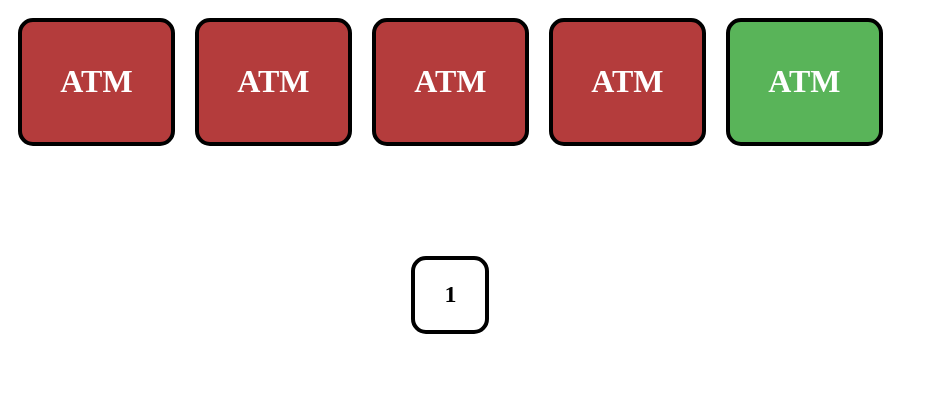
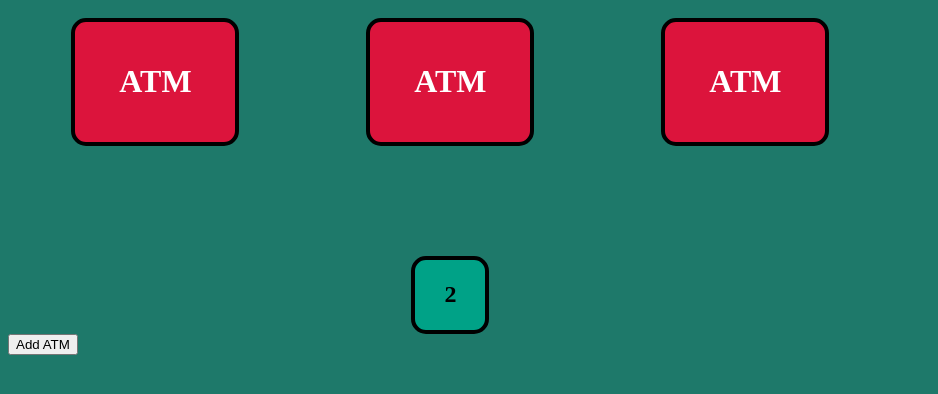
Before and after one commit to lukasbee1/vironIT_JavaScript, a website built with webpack: page dist/index.html in a window 1280 px wide. Shown: the whole page, without its empty margins (0-938 px from the left). Built offline with nearby package versions, Linux system fonts and the light colour scheme.

Commit message:
ui improvements

```diff
--- a/src/components/AtmManager.js
+++ b/src/components/AtmManager.js
@@ -5,20 +5,16 @@ import Logger from './Logger';
 import AtmUI from './UI/AtmUI';
 import QueueUI from './UI/QueueUI';
 
-
 export default class AtmManager extends EventEmitter {
   constructor() {
     super();
     this.count = 0;
     this.atmTable = [];
     this.queue = new Queue();
+    this.queueUI = new QueueUI();
+    this.atmUI = new AtmUI();
     this.logger = new Logger();
-    this.atmUI = new AtmUI();
-    this.queueUI = new QueueUI();
-
   }
-
-
 
   createQueue(min, max) {
     let rand = Math.floor(Math.random() * (max - min + 1) + min);
@@ -38,7 +34,7 @@ export default class AtmManager extends EventEmitter {
 
     this.atmTable.forEach((atm, i) => {
       atm.on('free', () => {
-        this.logger.AtmFree(this.queue.count, i + 1);
+        this.logger.AtmFree(this.queue.count  , i + 1);
         this.atmUI.setFree(i);
       });
     });
@@ -55,6 +51,7 @@ export default class AtmManager extends EventEmitter {
     })
     this.on('foundedAtm', () => {
       this.logger.FoundedFreeAtm();
+      this.atmUI.drawATM(this.count);
     })
   }
 
@@ -76,6 +73,16 @@ export default class AtmManager extends EventEmitter {
     this.emit('foundedAtm', this.atmTable);
   }
 
+  createAtmListener() {
+    let btn = document.createElement('button');
+    let parent = document.getElementById('down')
+
+    btn.innerHTML = 'Add ATM';
+    btn.setAttribute('class', 'btn');
+    btn.setAttribute('id', 'addBtn');
+    parent.appendChild(btn);
+    btn.addEventListener('click', ()  => this.addAtm());
+  }
   isFreeAtm = (atm) => {
     return atm.state === 'free'
   }
@@ -86,7 +93,7 @@ export default class AtmManager extends EventEmitter {
       if (freeAtm) {
         //this.emit('foundedFreeAtm', this.atmTable);
         setTimeout(() => {
-          if (this.queue.getCount() > 0 && freeAtm.state === 'free') {
+        if (this.queue.getCount() > 0 && freeAtm.state === 'free') {
             freeAtm.working();
             if (this.atmTable[this.atmTable.length - 1].getState() === 'busy') {
               this.emit('allBusy');
@@ -101,6 +108,5 @@ export default class AtmManager extends EventEmitter {
     this.queue.on('queueCount', () => {
       this.startWork();
     });
-    this.atmUI.renderATMs();
   }
 }
--- a/src/components/UI/AtmUI.js
+++ b/src/components/UI/AtmUI.js
@@ -8,10 +8,13 @@ export default class AtmUI extends EventEmitter {
   }
   drawATM(i) {
     let atm = document.createElement('div');
+    let entry = document.getElementsByClassName("atms");
+
 
     atm.innerHTML = '<h1>ATM</h1>';
     atm.setAttribute('class', 'atm free');
     atm.setAttribute('id', i);
+    entry[0].appendChild(atm);
 
     this.atmTable.push(atm);
   }
@@ -24,11 +27,17 @@ export default class AtmUI extends EventEmitter {
     atm.setAttribute('class', 'atm free');
   }
 
-  renderATMs() {
-    let entry = document.getElementsByClassName("atms");
+  // renderATMs() {
+  //   let entry = document.getElementsByClassName("atms");
 
-    this.atmTable.forEach(atm => {
-      entry[0].appendChild(atm);
-    });
+  //   this.atmTable.forEach(atm => {
+  //     entry[0].appendChild(atm);
+  //   });
+  // }
+  createAtmButton(id) {
+    let parent = document.getElementById('down')
+    let element = document.getElementById(id);
+    console.log(element);
+
   }
 }
--- a/src/css/style.css
+++ b/src/css/style.css
@@ -1,3 +1,6 @@
+body {
+  background: #1E796A;
+}
 #entry {
   width: 70%;
 }
@@ -20,11 +23,11 @@
 }
 
 .busy {
-  background: rgb(180, 60, 60);
+  background: #DC143C;
 }
 
 .free {
-  background: rgb(89, 180, 89);
+  background: #8FB52D;
 }
 
 .queue {
@@ -34,6 +37,7 @@
 .queueCount {
   display: flex;
   flex-direction: column;
+  flex-wrap: wrap;
   justify-content: center;
   text-align: center;
   width: 70px;
@@ -41,4 +45,5 @@
   margin: auto;
   border-radius: 15px;
   border: 4px solid black;
+  background: #00A287;
 }
--- a/src/index.js
+++ b/src/index.js
@@ -9,10 +9,9 @@ let manager = new AtmManager();
 manager.addAtm();
 manager.addAtm();
 manager.addAtm();
-manager.addAtm();
-manager.addAtm();
 manager.startLogging();
 manager.start();
+manager.createAtmListener();
 // manager.queue.addPerson();
 
 
```
Also changed, not shown: dist/index.html.
